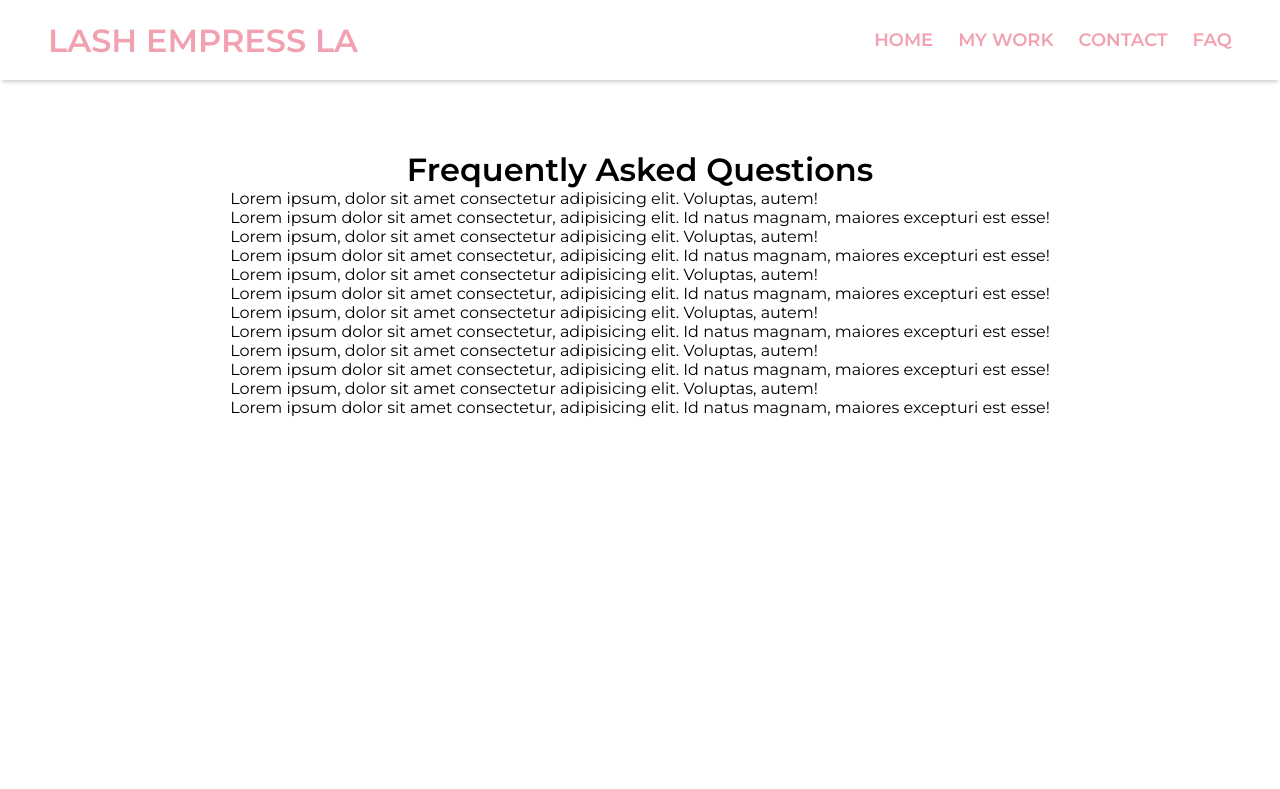
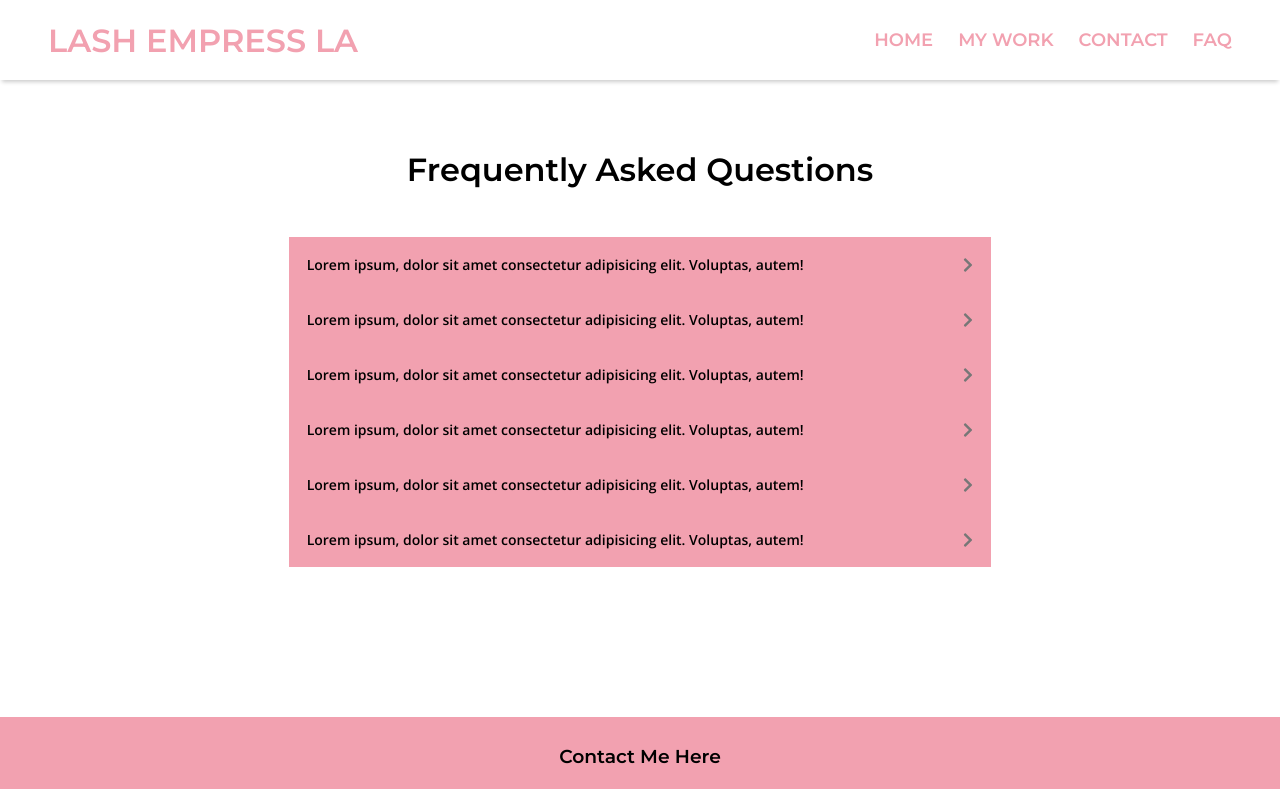
Before and after one commit to JoshuaAlvarez06/Lash-Site, a React (Create React App) app: page /faq in a window 1280 px wide. Shown: the top 789 px of the page. Built offline with nearby package versions, Linux system fonts and the light colour scheme.

Commit message:
Added accordion to FAQ

```diff
--- /dev/null
+++ b/src/components/faq/Accordion.css
@@ -0,0 +1,60 @@
+@import url("https://fonts.googleapis.com/css?family=Open+Sans:400,600&display=swap");
+
+/* Style the accordion section */
+.accordion__section {
+  display: flex;
+  flex-direction: column;
+}
+
+/* Style the buttons that are used to open and close the accordion panel */
+.accordion {
+  background-color: #f2a1b0;
+  color: #000;
+  cursor: pointer;
+  padding: 18px;
+  display: flex;
+  align-items: center;
+  border: none;
+  outline: none;
+  transition: background-color 0.6s ease;
+}
+
+/* Add a background color to the button if it is clicked on (add the .active class with JS), and when you move the mouse over it (hover) */
+.accordion:hover,
+.active {
+  background-color: #fdc2cd;
+}
+
+/* Style the accordion content title */
+.accordion__title {
+  font-family: "Open Sans", sans-serif;
+  font-weight: 600;
+  font-size: 14px;
+  text-align: left;
+}
+
+/* Style the accordion chevron icon */
+.accordion__icon {
+  margin-left: auto;
+  transition: transform 0.6s ease;
+}
+
+/* Style to rotate icon when state is active */
+.rotate {
+  transform: rotate(90deg);
+}
+
+/* Style the accordion content panel. Note: hidden by default */
+.accordion__content {
+  background-color: #fff;
+  overflow: auto;
+  transition: max-height 0.6s ease;
+}
+
+/* Style the accordion content text */
+.accordion__text {
+  font-family: "Open Sans", sans-serif;
+  font-weight: 400;
+  font-size: 14px;
+  padding: 18px;
+}
--- /dev/null
+++ b/src/components/faq/Accordion.js
@@ -0,0 +1,43 @@
+import React, { useState, useRef } from "react";
+import Chevron from "./Chevron";
+
+import "./Accordion.css";
+
+function Accordion(props) {
+  const [setActive, setActiveState] = useState("");
+  const [setHeight, setHeightState] = useState("0px");
+  const [setRotate, setRotateState] = useState("accordion__icon");
+
+  const content = useRef(null);
+
+  function toggleAccordion() {
+    setActiveState(setActive === "" ? "active" : "");
+    setHeightState(
+      setActive === "active" ? "0px" : `${content.current.scrollHeight}px`
+    );
+    setRotateState(
+      setActive === "active" ? "accordion__icon" : "accordion__icon rotate"
+    );
+  }
+
+  return (
+    <div className="accordion__section">
+      <button className={`accordion ${setActive}`} onClick={toggleAccordion}>
+        <p className="accordion__title">{props.title}</p>
+        <Chevron className={`${setRotate}`} width={10} fill={"#777"} />
+      </button>
+      <div
+        ref={content}
+        style={{ maxHeight: `${setHeight}` }}
+        className="accordion__content"
+      >
+        <div
+          className="accordion__text"
+          dangerouslySetInnerHTML={{ __html: props.content }}
+        />
+      </div>
+    </div>
+  );
+}
+
+export default Accordion;
--- /dev/null
+++ b/src/components/faq/Chevron.js
@@ -0,0 +1,20 @@
+import React from "react";
+
+function Chevron(props) {
+  return (
+    <svg
+      className={props.className}
+      height={props.height}
+      width={props.width}
+      xmlns="http://www.w3.org/2000/svg"
+      viewBox="0 0 320 512"
+    >
+      <path
+        fill={props.fill}
+        d="M285.476 272.971L91.132 467.314c-9.373 9.373-24.569 9.373-33.941 0l-22.667-22.667c-9.357-9.357-9.375-24.522-.04-33.901L188.505 256 34.484 101.255c-9.335-9.379-9.317-24.544.04-33.901l22.667-22.667c9.373-9.373 24.569-9.373 33.941 0L285.475 239.03c9.373 9.372 9.373 24.568.001 33.941z"
+      />
+    </svg>
+  );
+}
+
+export default Chevron;
--- a/src/components/faq/Faq.css
+++ b/src/components/faq/Faq.css
@@ -1,7 +1,8 @@
 .faqSection {
   width: 100%;
-  height: 100vh;
+  height: 100%;
   padding-top: 150px;
+  margin-bottom: 150px;
 }
 
 .faqContainer {
@@ -15,4 +16,27 @@
 
 .faqContainer h1 {
   text-align: center;
+  margin-bottom: 3rem;
 }
+
+.questionContainer {
+  display: flex;
+  flex-direction: column;
+  justify-content: center;
+  align-items: center;
+  width: 100%;
+}
+
+.questionQ {
+  cursor: pointer;
+  width: 100%;
+}
+
+.questionAnswer {
+  display: none;
+  width: 100%;
+}
+
+.toggled {
+  display: block;
+}
--- a/src/components/faq/Faq.js
+++ b/src/components/faq/Faq.js
@@ -1,6 +1,7 @@
 import React from "react";
 import "./Faq.css";
 import { faqDataOne } from "../../data/faqData";
+import Accordion from "./Accordion";
 
 const Faq = () => {
   return (
@@ -11,12 +12,11 @@ const Faq = () => {
           <div className="questionContainer">
             {faqDataOne.map((question, index) => {
               return (
-                <>
-                  <div className="wrap">
-                    <p>{question.question}</p>
-                  </div>
-                  <p>{question.answer}</p>
-                </>
+                <Accordion
+                  ket={index}
+                  title={question.question}
+                  content={question.answer}
+                />
               );
             })}
           </div>
```
